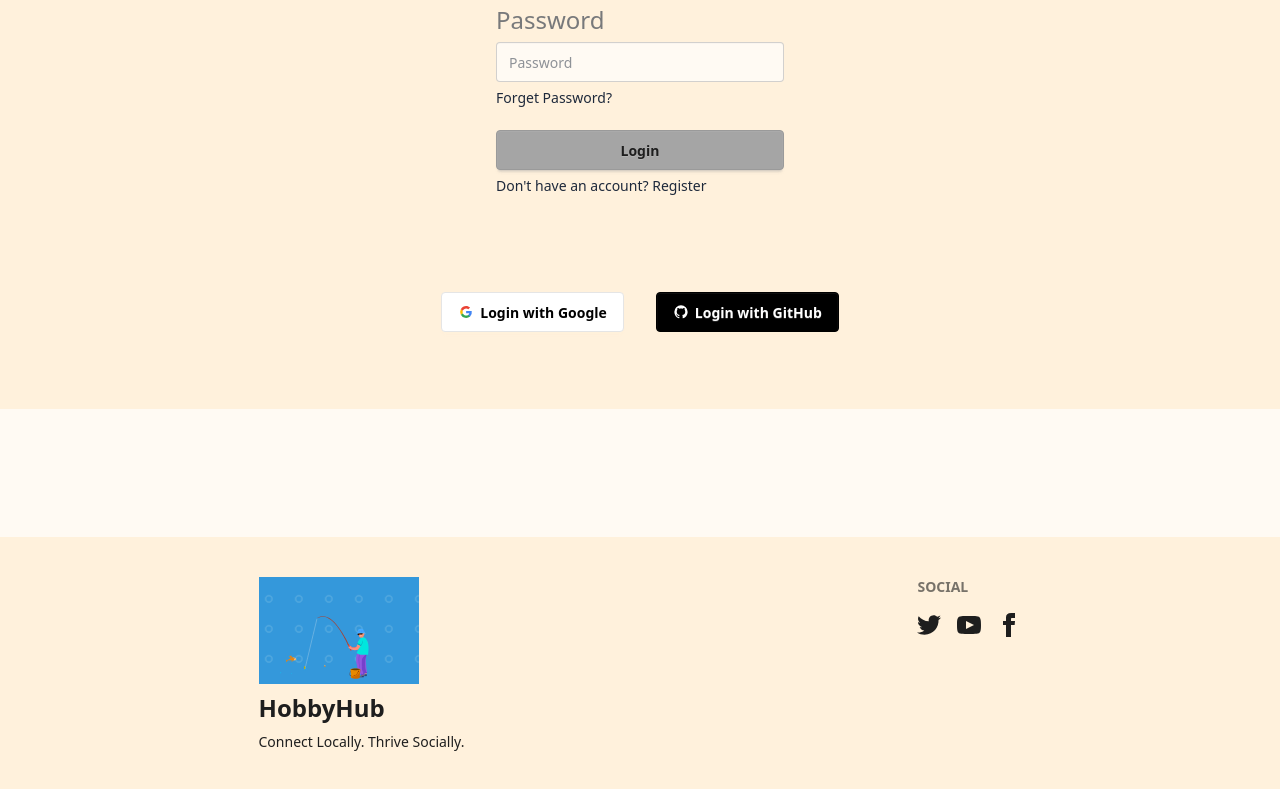
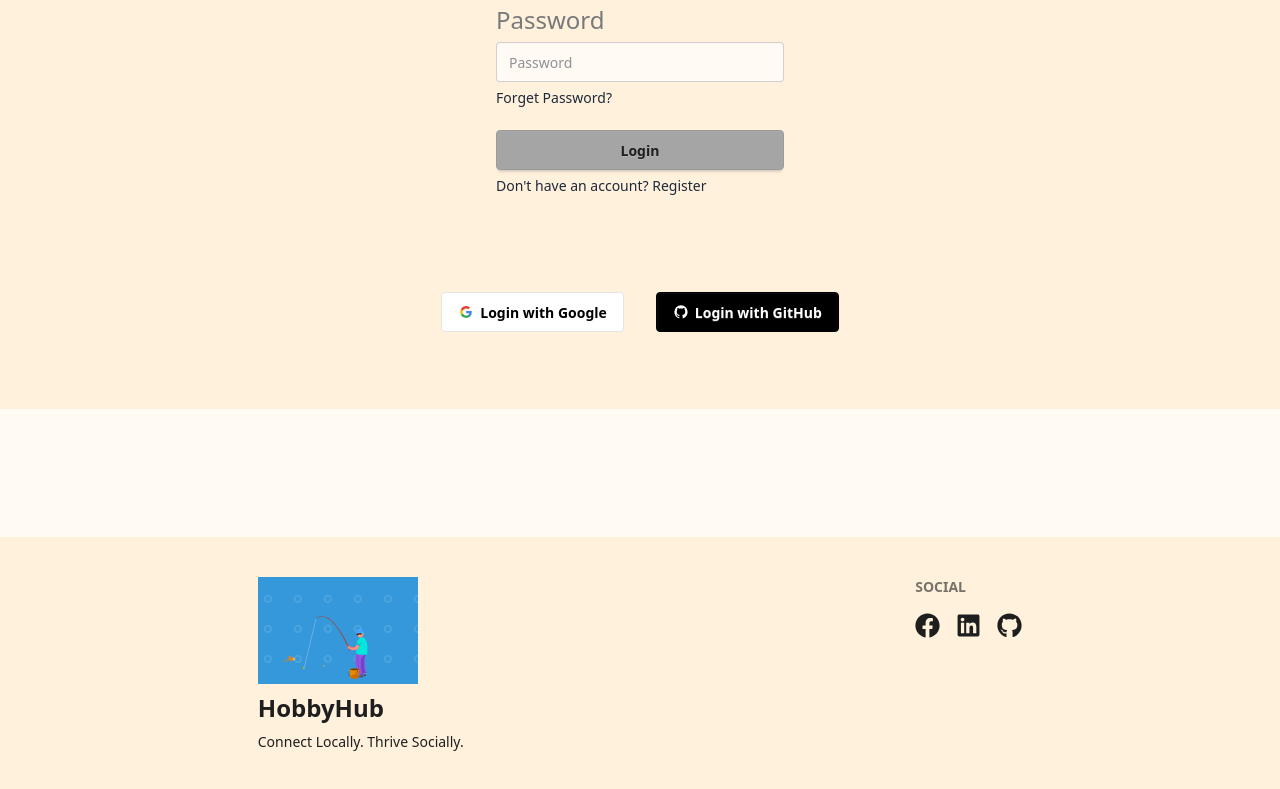
Before and after one commit to hasibul-hossain1/Hobby-Hub-client, a React (Vite) app: page /login in a window 1280 px wide. Shown: the part 359-1148 px from the top of the page. Built offline with nearby package versions, Linux system fonts and the light colour scheme; no server answers.

Commit message:
added github facebook icon workable in footer

```diff
--- a/src/components/common/Footer.jsx
+++ b/src/components/common/Footer.jsx
@@ -1,4 +1,4 @@
-import React from "react";
+import { FaFacebook, FaGithub, FaLinkedin } from "react-icons/fa";
 import Walk from "./Walk";
 import styled from "styled-components";
 
@@ -18,38 +18,14 @@ function Footer() {
       <nav>
         <h6 className="footer-title">Social</h6>
         <div className="grid grid-flow-col gap-4">
-          <a>
-            <svg
-              xmlns="http://www.w3.org/2000/svg"
-              width="24"
-              height="24"
-              viewBox="0 0 24 24"
-              className="fill-current"
-            >
-              <path d="M24 4.557c-.883.392-1.832.656-2.828.775 1.017-.609 1.798-1.574 2.165-2.724-.951.564-2.005.974-3.127 1.195-.897-.957-2.178-1.555-3.594-1.555-3.179 0-5.515 2.966-4.797 6.045-4.091-.205-7.719-2.165-10.148-5.144-1.29 2.213-.669 5.108 1.523 6.574-.806-.026-1.566-.247-2.229-.616-.054 2.281 1.581 4.415 3.949 4.89-.693.188-1.452.232-2.224.084.626 1.956 2.444 3.379 4.6 3.419-2.07 1.623-4.678 2.348-7.29 2.04 2.179 1.397 4.768 2.212 7.548 2.212 9.142 0 14.307-7.721 13.995-14.646.962-.695 1.797-1.562 2.457-2.549z"></path>
-            </svg>
+          <a href="https://www.facebook.com/Shant0D" target="_blank">
+           <FaFacebook size={25} />
+          </a>
+          <a href="www.linkedin.com/in/shant0d" target="_blank">
+            <FaLinkedin size={25}/>
           </a>
           <a>
-            <svg
-              xmlns="http://www.w3.org/2000/svg"
-              width="24"
-              height="24"
-              viewBox="0 0 24 24"
-              className="fill-current"
-            >
-              <path d="M19.615 3.184c-3.604-.246-11.631-.245-15.23 0-3.897.266-4.356 2.62-4.385 8.816.029 6.185.484 8.549 4.385 8.816 3.6.245 11.626.246 15.23 0 3.897-.266 4.356-2.62 4.385-8.816-.029-6.185-.484-8.549-4.385-8.816zm-10.615 12.816v-8l8 3.993-8 4.007z"></path>
-            </svg>
-          </a>
-          <a>
-            <svg
-              xmlns="http://www.w3.org/2000/svg"
-              width="24"
-              height="24"
-              viewBox="0 0 24 24"
-              className="fill-current"
-            >
-              <path d="M9 8h-3v4h3v12h5v-12h3.642l.358-4h-4v-1.667c0-.955.192-1.333 1.115-1.333h2.885v-5h-3.808c-3.596 0-5.192 1.583-5.192 4.615v3.385z"></path>
-            </svg>
+            <FaGithub size={25} />
           </a>
         </div>
       </nav>
```
